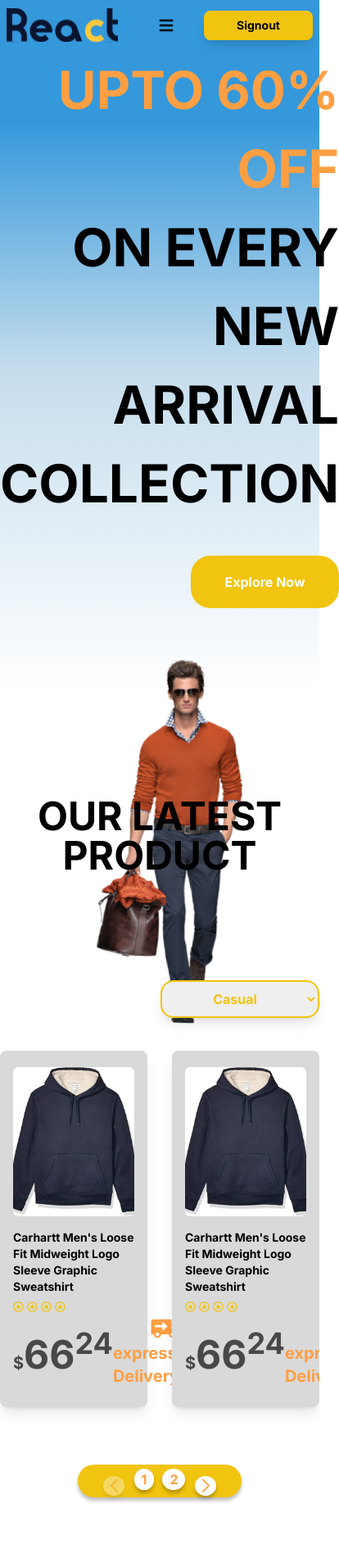
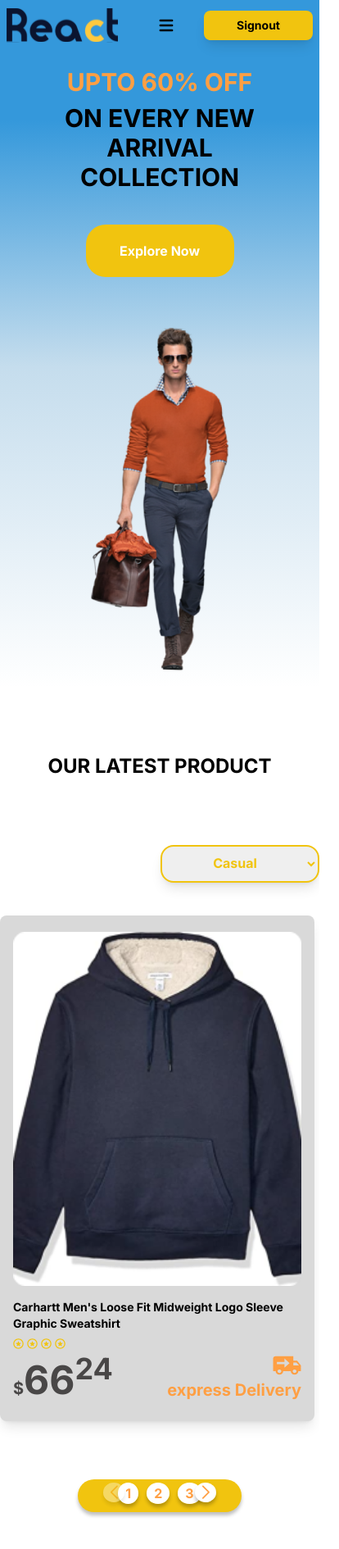
Before and after one commit to apelmahmudDev/react-commerce, a Next.js app: page / in a window 390 px wide. Shown: the top 1890 px of the page at 82% size, 414 px wide, since content can reach past the window. Built offline with nearby package versions, Linux system fonts and the light colour scheme.

Commit message:
fedd: 📱 responsive

```diff
--- a/components/Banner/Banner.tsx
+++ b/components/Banner/Banner.tsx
@@ -4,12 +4,13 @@ import ManImg from "../../assets/man.png";
 
 const Banner: FC = () => {
 	return (
-		<div className="grid md:grid-cols-2 gap-10">
-			<div className="text-right flex flex-col justify-center items-end">
-				<h1 className="uppercase text-secondary font-bold text-[64px]">
+		<div className="container">
+			<div className="grid sm:grid-cols-2 gap-10">
+				<div className="mt-5 text-center sm:text-right flex flex-col justify-center items-center sm:items-end">
+					<h1 className="mb-2 uppercase text-secondary font-bold text-3xl sm:text-3xl md:text-6xl lg:text-[64px]">
 						UPTO 60% OFF
 					</h1>
-				<h1 className="uppercase text-black font-bold text-[64px]">
+					<h1 className="uppercase text-black font-bold text-3xl sm:text-3xl md:text-6xl lg:text-[64px]">
 						on every new <br /> arrival <br /> collection
 					</h1>
 
@@ -21,6 +22,7 @@ const Banner: FC = () => {
 					<Image src={ManImg} alt="image of banner" />
 				</div>
 			</div>
+		</div>
 	);
 };
 
--- a/components/Hero/Hero.tsx
+++ b/components/Hero/Hero.tsx
@@ -4,7 +4,7 @@ import Navbar from "../Navbar";
 
 const Hero: FC = () => {
 	return (
-		<div className="h-screen w-screen app-bg">
+		<div className="h-auto  app-bg">
 			<Navbar />
 			<Banner />
 		</div>
--- a/components/Navbar/Navbar.tsx
+++ b/components/Navbar/Navbar.tsx
@@ -30,9 +30,9 @@ const Navbar: FC = () => {
 						xmlns="http://www.w3.org/2000/svg"
 					>
 						<path
-							fill-rule="evenodd"
+							fillRule="evenodd"
 							d="M3 5a1 1 0 011-1h12a1 1 0 110 2H4a1 1 0 01-1-1zM3 10a1 1 0 011-1h12a1 1 0 110 2H4a1 1 0 01-1-1zM3 15a1 1 0 011-1h12a1 1 0 110 2H4a1 1 0 01-1-1z"
-							clip-rule="evenodd"
+							clipRule="evenodd"
 						></path>
 					</svg>
 				</button>
--- a/components/Product/Product.tsx
+++ b/components/Product/Product.tsx
@@ -1,4 +1,4 @@
-import { FC } from "react";
+import { FC, useState } from "react";
 import Link from "next/link";
 import Card from "../Card";
 
@@ -9,6 +9,8 @@ import { Swiper, SwiperSlide } from "swiper/react";
 import { Pagination, Lazy, Navigation } from "swiper";
 
 const Product: FC = () => {
+	const [category, setCategory] = useState("Casual");
+
 	// for swiper slieder
 	const pagination = {
 		clickable: true,
@@ -19,47 +21,51 @@ const Product: FC = () => {
 	};
 
 	return (
-		<div className="my-20">
-			<h1 className="my-32 text-center font-bold text-black text-5xl uppercase">
+		<div className="my-20 container">
+			<h1 className="my-20 text-center font-bold text-black text-2xl md:text-3xl lg:text-5xl uppercase">
 				Our latest product
 			</h1>
 
 			{/* select category */}
 			<div className="flex justify-end mb-10">
-				<select className="w-[194px] shadow-lg bg-white border-2 border-primary text-primary text-base rounded-2xl focus:ring-blue-500 focus:border-primary active:border-primary font-bold text-center block py-2.5 px-3">
+				<select
+					value={category}
+					onChange={(e) => setCategory(e.target.value)}
+					className="w-[194px] shadow-lg bg-white border-2 border-primary text-primary text-base rounded-2xl focus:ring-blue-500 focus:border-primary active:border-primary font-bold text-center block py-2.5 px-3"
+				>
 					<option
 						className="font-bold text-[#000] text-sm  bg-[#D9D9D9] py-2]"
-						selected
+						value="Casual"
 					>
 						Casual
 					</option>
 					<option
 						className="font-bold text-[#000] text-sm bg-[#EFECEC] py-2"
-						value="US"
+						value="Formal"
 					>
 						Formal
 					</option>
 					<option
 						className="font-bold text-[#000] text-sm bg-[#D9D9D9] py-2]"
-						value="CA"
+						value="Sports"
 					>
 						Sports
 					</option>
 					<option
 						className="font-bold text-[#000] text-sm bg-[#EFECEC] py-2"
-						value="FR"
+						value="Costumes"
 					>
 						Costumes
 					</option>
 					<option
 						className="font-bold text-[#000] text-sm bg-[#D9D9D9] py-2]"
-						value="DE"
+						value="Adventure"
 					>
 						Adventure
 					</option>
 					<option
 						className="font-bold text-[#000] text-sm bg-[#EFECEC] py-2"
-						value="DE"
+						value="Under Wear"
 					>
 						Under Wear
 					</option>
@@ -76,10 +82,8 @@ const Product: FC = () => {
 				modules={[Pagination, Navigation, Lazy]}
 				breakpoints={{
 					0: { slidesPerView: 1 },
-					350: { slidesPerView: 2 },
-					// 600: { slidesPerView: 2 },
-					900: { slidesPerView: 3 },
-					1200: { slidesPerView: 4 },
+					640: { slidesPerView: 2 },
+					1024: { slidesPerView: 3 },
 				}}
 			>
 				<SwiperSlide>
```
Lines whose indentation alone changed are shown as unchanged.
